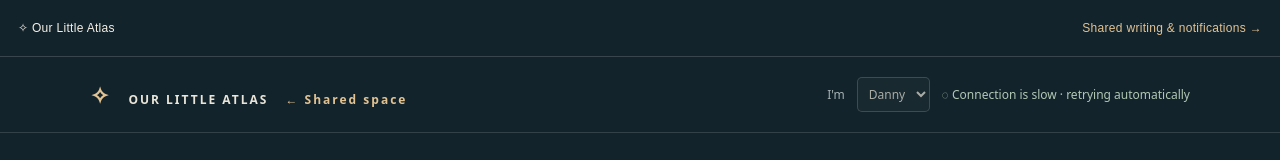
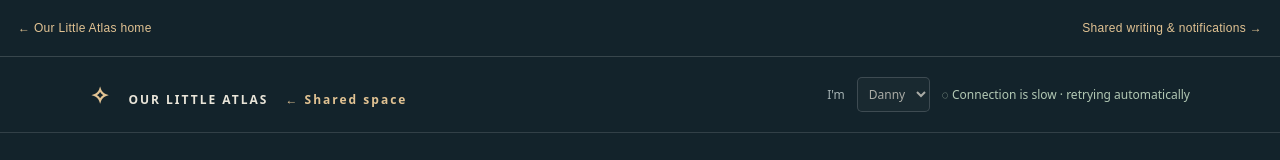
Before and after one commit to dover847/our-little-atlas, a Next.js app in the folder next-generation/: page /full-atlas in a window 1280 px wide. Shown: the top 160 px of the page. Built offline with nearby package versions, Linux system fonts and the light colour scheme; no server answers.

Commit message:
Route Atlas navigation through new private home without losing original screens

```diff
--- a/next-generation/src/app/full-atlas/page.tsx
+++ b/next-generation/src/app/full-atlas/page.tsx
@@ -7,7 +7,7 @@ export default function FullAtlas() {
   return (
     <div className="atlas-classic-shell">
       <nav className="atlas-classic-bar" aria-label="Our Little Atlas navigation">
-        <span>✧ Our Little Atlas</span>
+        <Link href="/home">← Our Little Atlas home</Link>
         <Link href="/space">Shared writing & notifications →</Link>
       </nav>
       <iframe
```
